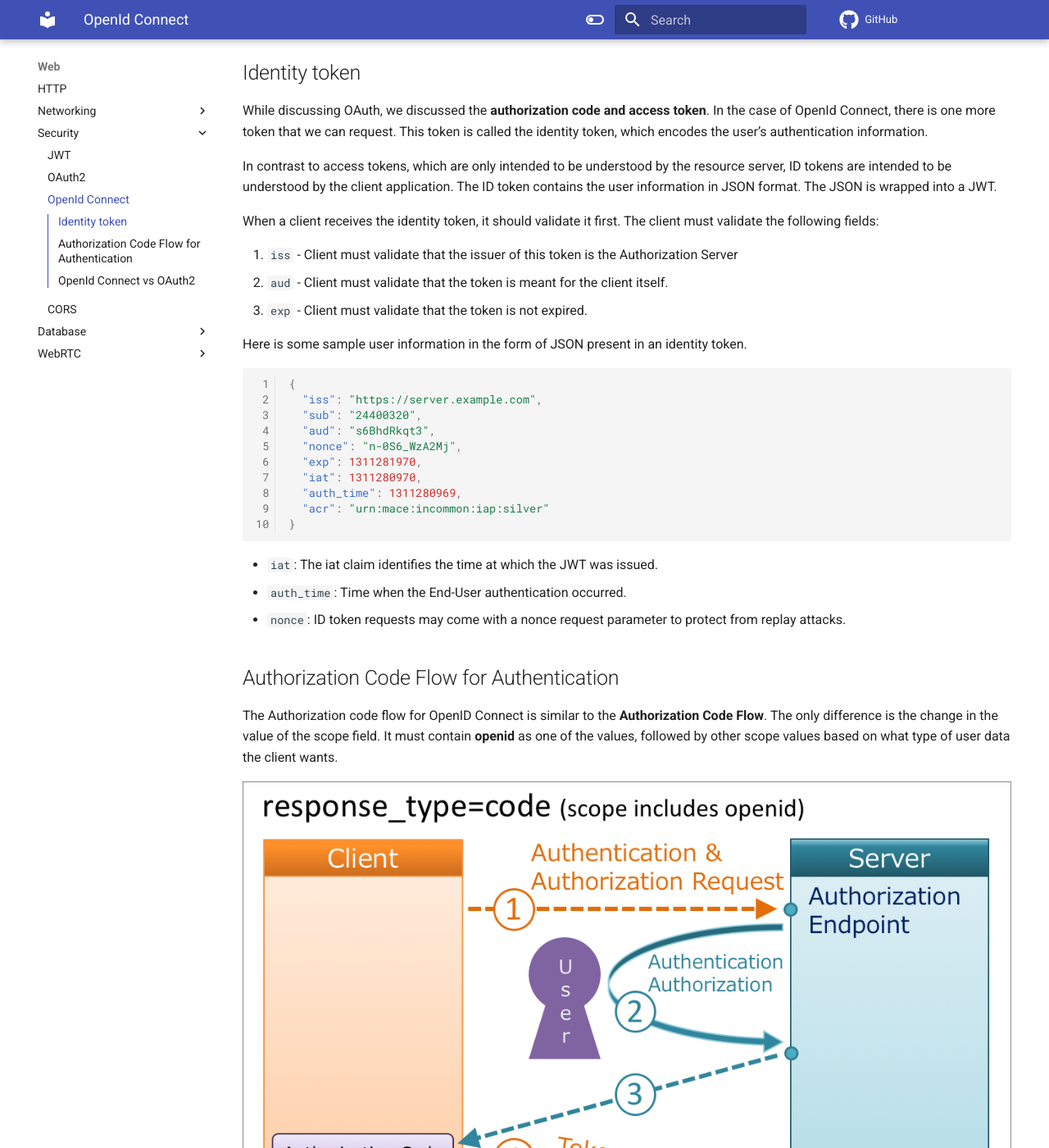
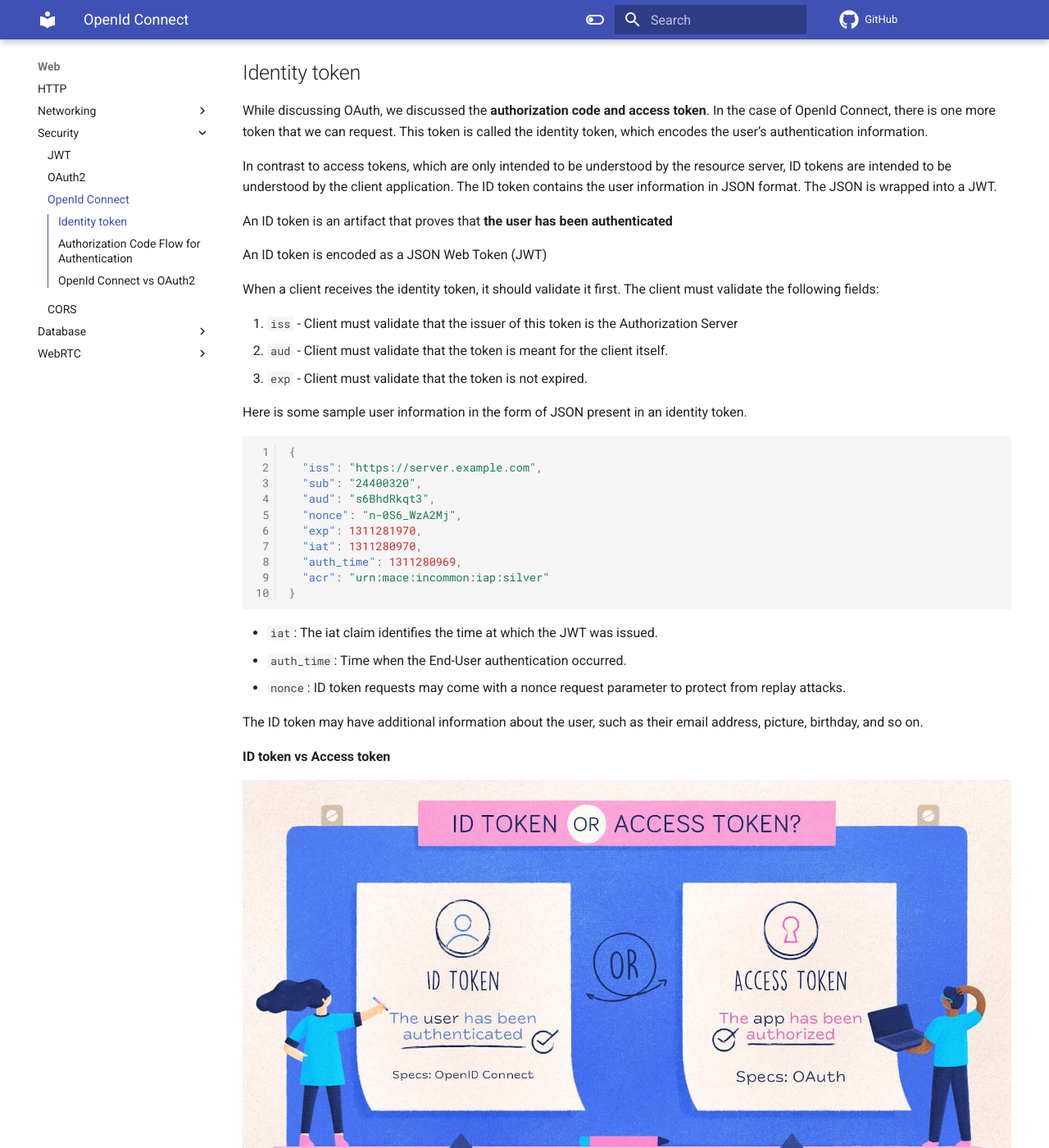
Before and after one commit to dinhhuy258/notes, an MkDocs documentation site: the page built from docs/web/security/openid_connect.md, in a window 1280 px wide and 1400 px high, scrolled down 449 px. Shown: the whole window at 82% size. Built offline with MkDocs 1.6.1 and Material for MkDocs 9.7.7, drawn with Linux system fonts in a browser that asks for light colours; comment, search, counter and statistics services are not loaded.

Commit message:
Id token vs access token

```diff
--- a/docs/web/security/openid_connect.md
+++ b/docs/web/security/openid_connect.md
@@ -13,6 +13,10 @@ OpenID Connect is an identity layer on top of the OAuth 2.0 protocol. It extends
 While discussing OAuth, we discussed the **authorization code and access token**. In the case of OpenId Connect, there is one more token that we can request. This token is called the identity token, which encodes the user’s authentication information.
 
 In contrast to access tokens, which are only intended to be understood by the resource server, ID tokens are intended to be understood by the client application. The ID token contains the user information in JSON format. The JSON is wrapped into a JWT.
+
+An ID token is an artifact that proves that **the user has been authenticated**
+
+An ID token is encoded as a JSON Web Token (JWT)
 
 When a client receives the identity token, it should validate it first. The client must validate the following fields:
 
@@ -39,6 +43,12 @@ Here is some sample user information in the form of JSON present in an identity
 - `auth_time`: Time when the End-User authentication occurred.
 - `nonce`: ID token requests may come with a nonce request parameter to protect from replay attacks.
 
+The ID token may have additional information about the user, such as their email address, picture, birthday, and so on.
+
+**ID token vs Access token**
+
+![](../../assets/images/security/id_token_vs_access_token.png)
+
 ## Authorization Code Flow for Authentication
 
 The Authorization code flow for OpenID Connect is similar to the **Authorization Code Flow**. The only difference is the change in the value of the scope field. It must contain **openid** as one of the values, followed by other scope values based on what type of user data the client wants.
```
Also changed, not shown: docs/assets/images/security/id_token_vs_access_token.png (added).
